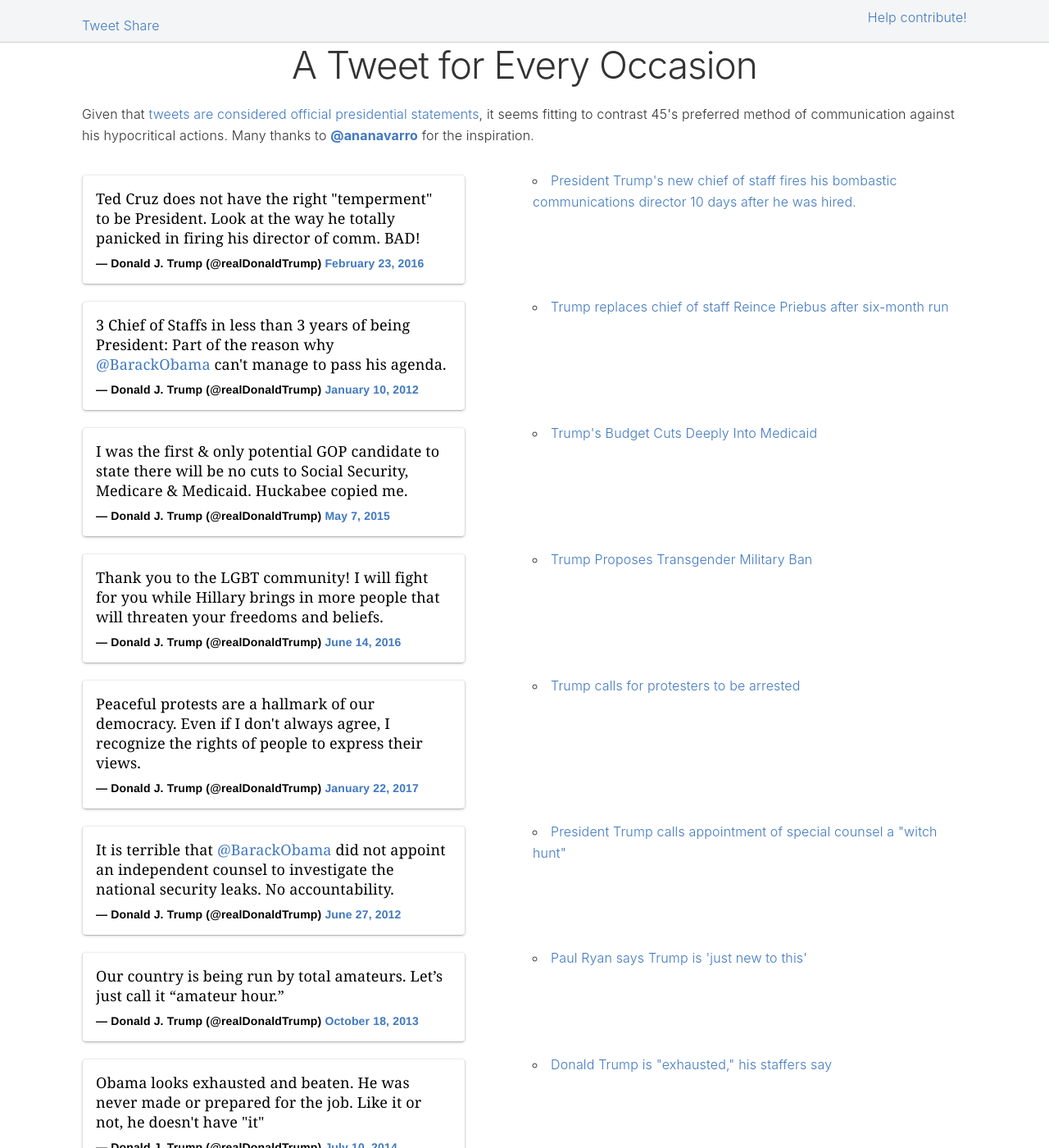
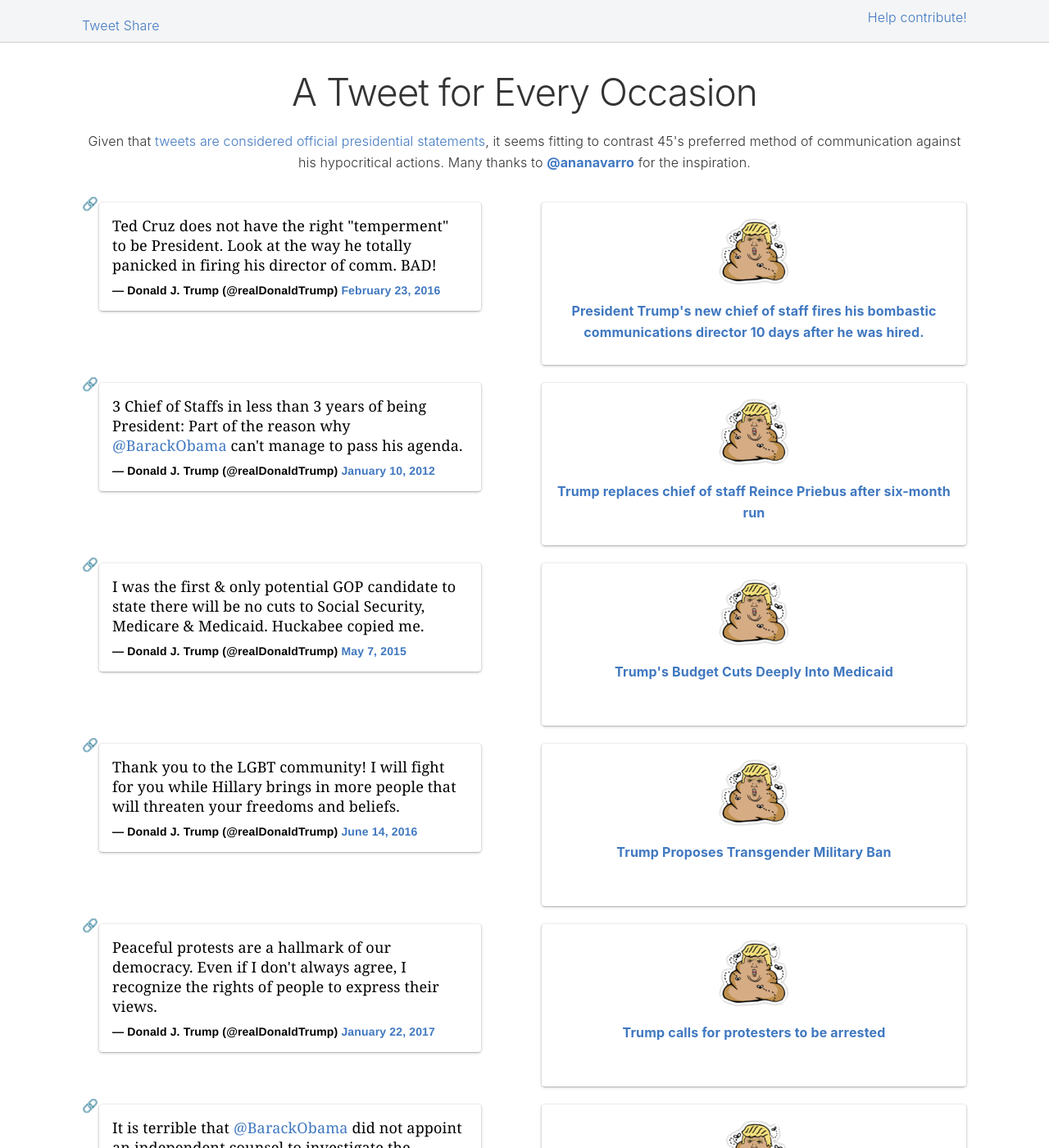
Before and after one commit to gjtorikian/atweetforeveryoccasion.com, a Jekyll site: the page built from index.md, in a window 1280 px wide and 1400 px high. Shown: the whole window at 82% size. Built offline with Jekyll 4.4.1, drawn with Linux system fonts in a browser that asks for light colours; comment, search, counter and statistics services are not loaded.

Commit message:
Obscene amount of changes

```diff
--- a/_includes/head.html
+++ b/_includes/head.html
@@ -14,7 +14,6 @@
   {% endif %}
 
   {% seo %}
-  <script src="https://cdnjs.cloudflare.com/ajax/libs/anchor-js/4.0.0/anchor.min.js"></script>
   <script src="{{ "/assets/scripts.js" | relative_url }}"></script>
 
   <link rel="apple-touch-icon" sizes="57x57" href="{{ "/assets/apple-icon-57x57.png" | relative_url }}">
--- a/_layouts/default.html
+++ b/_layouts/default.html
@@ -11,8 +11,9 @@
     js = d.createElement(s); js.id = id;
     js.src = "//connect.facebook.net/en_US/sdk.js#xfbml=1&version=v2.10&appId=173651379505433";
     fjs.parentNode.insertBefore(js, fjs);
-    }(document, 'script', 'facebook-jssdk'));</script>
-
+    }(document, 'script', 'facebook-jssdk'));
+    </script>
+    <main class="wrapper">
       <nav class="navigation">
         <section class="container">
           <div class="share-button">
@@ -33,23 +34,21 @@
           </div>
         </section>
       </nav>
-
-    <main class="site">
-      <div class="container" aria-label="Content">
-        <div class="header">
-          <h1>A Tweet for Every Occasion</h1>
-        </div>
-        <div class="row">
-          <div class="column">
-            <p>
+      <header class="header">
+        <section class="container">
+          <h1 class="title">A Tweet for Every Occasion</h1>
+          <p class="description">
             Given that <a href="http://www.slate.com/articles/news_and_politics/jurisprudence/2017/06/the_9th_circuit_just_decreed_that_trump_s_twitter_feed_must_be_taken_seriously.html">tweets are considered official presidential statements</a>,
             it seems fitting to contrast 45's preferred method of communication against his hypocritical actions.
             Many thanks to <a href="https://twitter.com/ananavarro/status/866276121427488768"><strong>@ananavarro</strong></a> for the inspiration.
           </p>
           </div>
         </div>
+        </section>
+      </header>
+      <section class="container" >
         {{ content }}
-      </div>
+      </section>
     </main>
 
     <script async src="//platform.twitter.com/widgets.js" charset="utf-8"></script>
--- a/_sass/overrides.scss
+++ b/_sass/overrides.scss
@@ -5,20 +5,48 @@
   font-family: -apple-system,BlinkMacSystemFont,"Segoe UI","Roboto","Oxygen","Ubuntu","Cantarell","Fira Sans","Droid Sans","Helvetica Neue",Arial,sans-serif;
 }
 
-.site {
-  padding-top: 5.2rem;
+.wrapper {
+  display: block;
+  overflow: hidden;
+  position: relative;
+  width: 100%;
 }
 
 .header {
+  padding-top: 1rem;
+}
+
+.header .container {
+  border-top: 0;
+  padding-top: 7.5rem;
+  position: relative;
   text-align: center;
 }
 
 a, a:hover {
   color: #4078c0;
+
+  .anchor-link {
+    display: block;
+    position: relative;
+    top: 7.5rem;
+    visibility: hidden;
+  }
 }
 
-ul {
-  padding-top: 5px;
+p.anchor-wrapper {
+  text-align: center;
+  vertical-align: middle;
+}
+.row .column.column-narrow {
+  flex: 0 0 1%;
+  max-width: .1rem;
+}
+
+@media (max-width: 40rem) {
+   .row .column.column-narrow {
+      display: none;
+   }
 }
 
 .navigation {
@@ -73,17 +101,61 @@
   box-shadow: 0 1px 3px rgba(0,0,0,0.15);
   font: bold 14px/18px Helvetica, Arial, sans-serif;
   color: #000;
+
+  & p {
+    font: normal 18px/24px Georgia, "Times New Roman", Palatino, serif;
+    margin: 0 5px 10px 0;
+  }
+}
+
+p.twitter-tweet {
+  display: inline-block;
+  min-height: 20rem;
+  padding: 16px;
+  margin: 10px 0;
+  border: #ddd 1px solid;
+  border-top-color: #eee;
+  border-bottom-color: #bbb;
+  border-radius: 5px;
+  box-shadow: 0 1px 3px rgba(0,0,0,0.15);
+  color: #4078c0;
+  text-align: center;
+  font-weight: bold;
+
+  &:hover {
+    border: #4078c0 1px solid;
+  }
+}
+
+a.news-link {
+  display: block;
+  height: 100%;
+  width: 100%;
+  text-decoration: none;
+}
+
+.avatar {
+  border-radius: 50%;
+  width: 96px;
+  height: 96px;
 }
 
 .youtube {
   text-align: center;
 }
 
-blockquote.twitter-tweet p {
-  font: normal 18px/24px Georgia, "Times New Roman", Palatino, serif;
-  margin: 0 5px 10px 0;
-}
-
 a.anchorjs-link {
   font-size: 1.3em !important;
 }
+
+@media (max-width: 800px) {
+  .column.crazy-tweet, .column.reality {
+    width: 40rem;
+  }
+}
+
+@media (min-width: 800px) {
+  .twitter-tweet {
+    width: 100%;
+  }
+}
--- a/index.md
+++ b/index.md
@@ -4,22 +4,25 @@
 ---
 
 {% for entry in site.data.entries %}
-  <div class="row">
-    <div class="column">
-      <span class="anchor" data-anchor-id="{{ entry.slug }}"></span>
+  <div class="row" id="{{ entry.slug }}">
+    <div class="column column-narrow">
+      <p class="anchor-wrapper"><a class="anchor-link" href="#{{ entry.slug }}">🔗</a></p>
     </div>
-  </div>
-  <div class="row" id="{{ entry.slug }}">
-    <div class="column">
+
+    <div class="column crazy-tweet">
       {{ entry.tweet }}
     </div>
 
-    <div class="column">
-      <ul>
+    <div class="column reality">
       {% for occasion in entry.occasions %}
-        <li><a href="{{ occasion.url }}">{{ occasion.title }}</a></li>
+        <a href="{{ occasion.url }}" class="news-link">
+        <p class="twitter-tweet">
+          <img class="avatar" src="/assets/android-icon-96x96.png" />
+          <br/>
+          {{ occasion.title }}
+        </p>
+        </a>
       {% endfor %}
-      </ul>
     </div>
   </div>
 {% endfor %}
```
Lines whose indentation alone changed are shown as unchanged.
